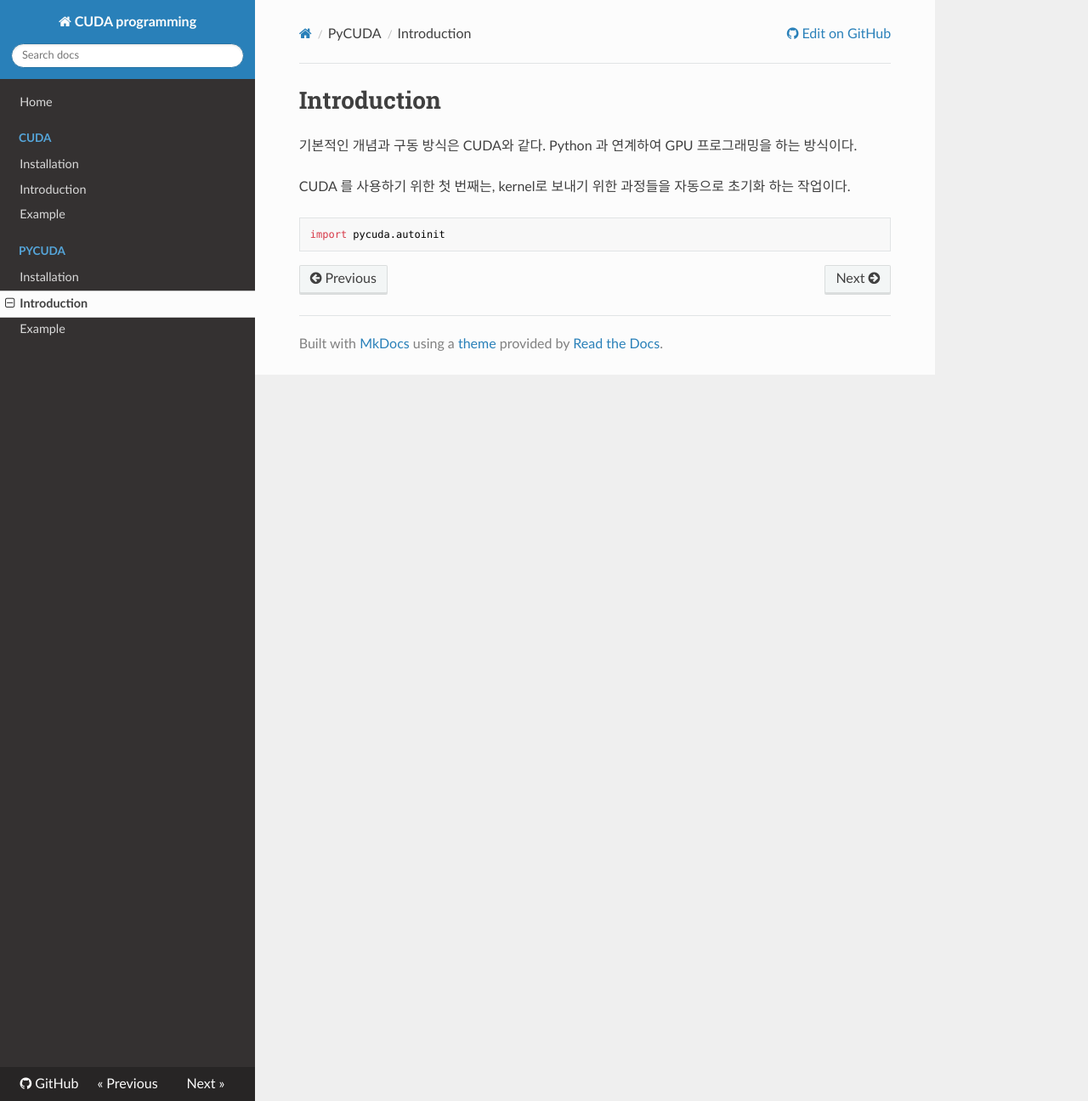
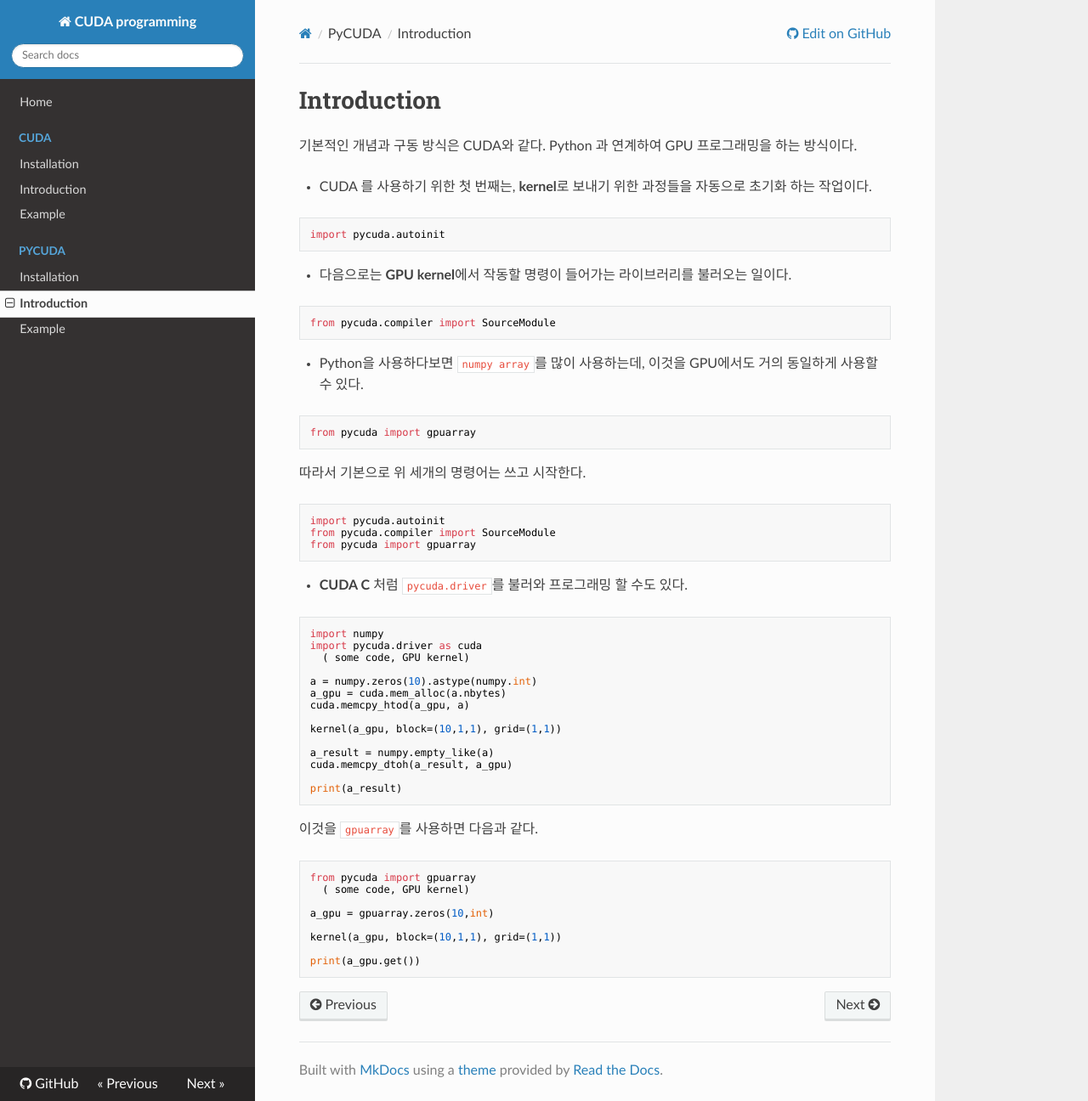
Before and after one commit to WonyoungCho/CUDA, an MkDocs documentation site: the page built from docs/PyCUDA_int.md, in a window 1280 px wide and 1296 px high. Shown: the whole window at 85% size. Built offline with MkDocs 1.6.1, drawn with Linux system fonts in a browser that asks for light colours; nearby versions of some CDN libraries; old or Windows-style settings are respelled for this version of MkDocs.

Commit message:
Update PyCUDA_int.md

````diff
--- a/docs/PyCUDA_int.md
+++ b/docs/PyCUDA_int.md
@@ -2,7 +2,54 @@
 
 기본적인 개념과 구동 방식은 CUDA와 같다. Python 과 연계하여 GPU 프로그래밍을 하는 방식이다.
 
-CUDA 를 사용하기 위한 첫 번째는, kernel로 보내기 위한 과정들을 자동으로 초기화 하는 작업이다.
+- CUDA 를 사용하기 위한 첫 번째는, **kernel**로 보내기 위한 과정들을 자동으로 초기화 하는 작업이다.
 ```python
 import pycuda.autoinit
 ```
+
+- 다음으로는 **GPU kernel**에서 작동할 명령이 들어가는 라이브러리를 불러오는 일이다.
+```python
+from pycuda.compiler import SourceModule
+```
+
+- Python을 사용하다보면 `numpy array`를 많이 사용하는데, 이것을 GPU에서도 거의 동일하게 사용할 수 있다.
+```python
+from pycuda import gpuarray
+```
+
+따라서 기본으로 위 세개의 명령어는 쓰고 시작한다.
+```python
+import pycuda.autoinit
+from pycuda.compiler import SourceModule
+from pycuda import gpuarray
+```
+
+- **CUDA C** 처럼 `pycuda.driver`를 불러와 프로그래밍 할 수도 있다.
+```python
+import numpy
+import pycuda.driver as cuda
+  ( some code, GPU kernel)
+
+a = numpy.zeros(10).astype(numpy.int)
+a_gpu = cuda.mem_alloc(a.nbytes)
+cuda.memcpy_htod(a_gpu, a)
+
+kernel(a_gpu, block=(10,1,1), grid=(1,1))
+
+a_result = numpy.empty_like(a)
+cuda.memcpy_dtoh(a_result, a_gpu)
+
+print(a_result)
+```
+
+이것을 `gpuarray`를 사용하면 다음과 같다.
+```python
+from pycuda import gpuarray
+  ( some code, GPU kernel)
+
+a_gpu = gpuarray.zeros(10,int)
+
+kernel(a_gpu, block=(10,1,1), grid=(1,1))
+
+print(a_gpu.get())
+```
````
